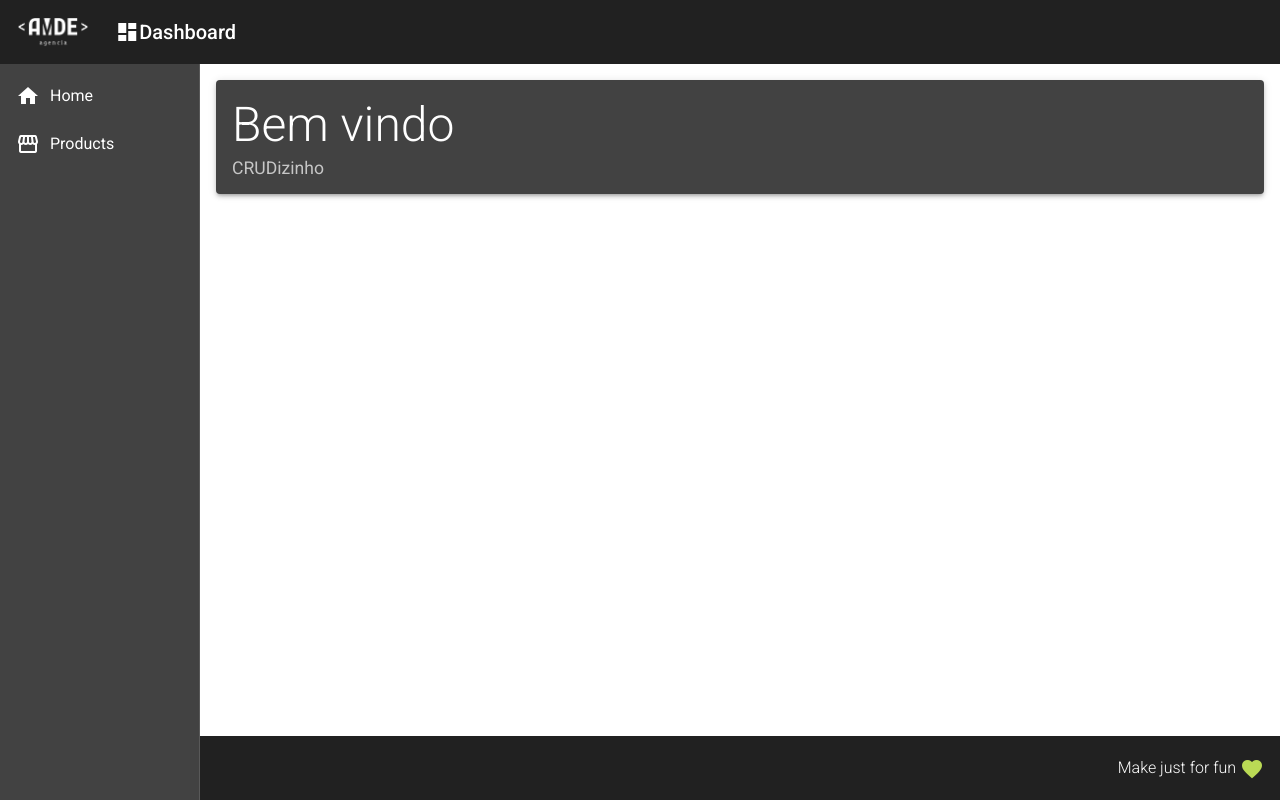
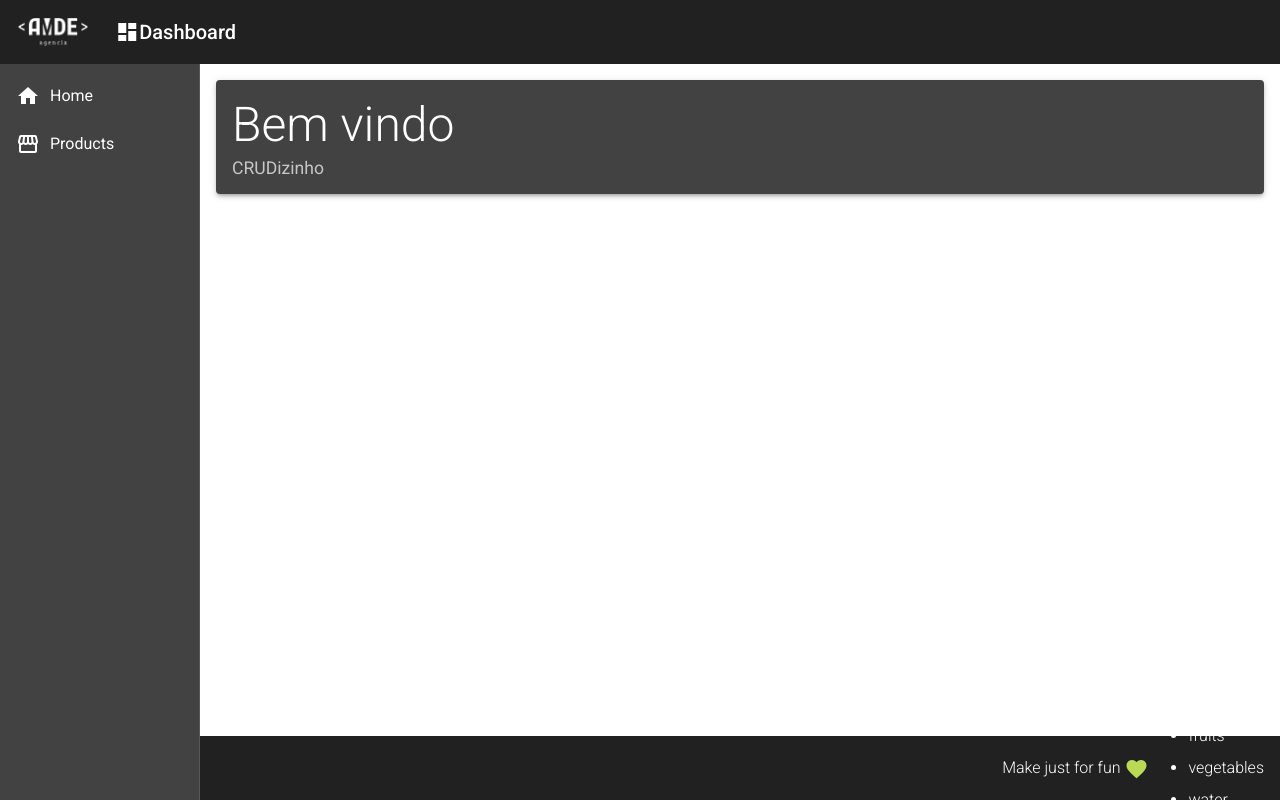
Before and after one commit to raloliver/ng9, an Angular app in the folder fe/: page / in a window 1280 px wide. Built offline with nearby package versions, Linux system fonts and the light colour scheme.

Commit message:
structure directives

```diff
--- a/fe/src/app/app.module.ts
+++ b/fe/src/app/app.module.ts
@@ -15,6 +15,7 @@ import { NavComponent } from './components/template/nav/nav.component';
 import { HomeComponent } from './views/home/home.component';
 import { CrudComponent } from './views/crud/crud.component';
 import { GreenDirective } from './directives/green.directive';
+import { LoopDirective } from './directives/loop.directive';
 
 @NgModule({
   declarations: [
@@ -24,7 +25,8 @@ import { GreenDirective } from './directives/green.directive';
     NavComponent,
     HomeComponent,
     CrudComponent,
-    GreenDirective
+    GreenDirective,
+    LoopDirective
   ],
   imports: [
     BrowserModule,
--- a/fe/src/app/components/template/footer/footer.component.html
+++ b/fe/src/app/components/template/footer/footer.component.html
@@ -5,4 +5,7 @@
             favorite
         </i>
     </span>
+    <ul>
+        <li *loop="let item into ['fruits', 'vegetables', 'water'] using 'Link'"> {{item}} </li>
+    </ul>
 </mat-toolbar>
--- /dev/null
+++ b/fe/src/app/directives/loop.directive.ts
@@ -0,0 +1,31 @@
+import {
+  Directive,
+  Input,
+  OnInit,
+  TemplateRef,
+  ViewContainerRef,
+} from "@angular/core";
+
+@Directive({
+  selector: "[loop]",
+})
+export class LoopDirective implements OnInit {
+  @Input("loopInto") items: number[];
+  @Input("loopUsing") text: string;
+  constructor(
+    private container: ViewContainerRef,
+    private template: TemplateRef<any>
+  ) {}
+  /**
+   * Usamos o método createEmbeddedView dentro do for
+   * e definimos como chave o $implicit e passamos o item como valor
+   * com isso, conseguimos exibir o valor passado no array para a diretiva loop
+   *
+   * @memberof LoopDirective
+   */
+  ngOnInit(): void {
+    for (let item of this.items) {
+      this.container.createEmbeddedView(this.template, { $implicit: item });
+    }
+  }
+}
```
